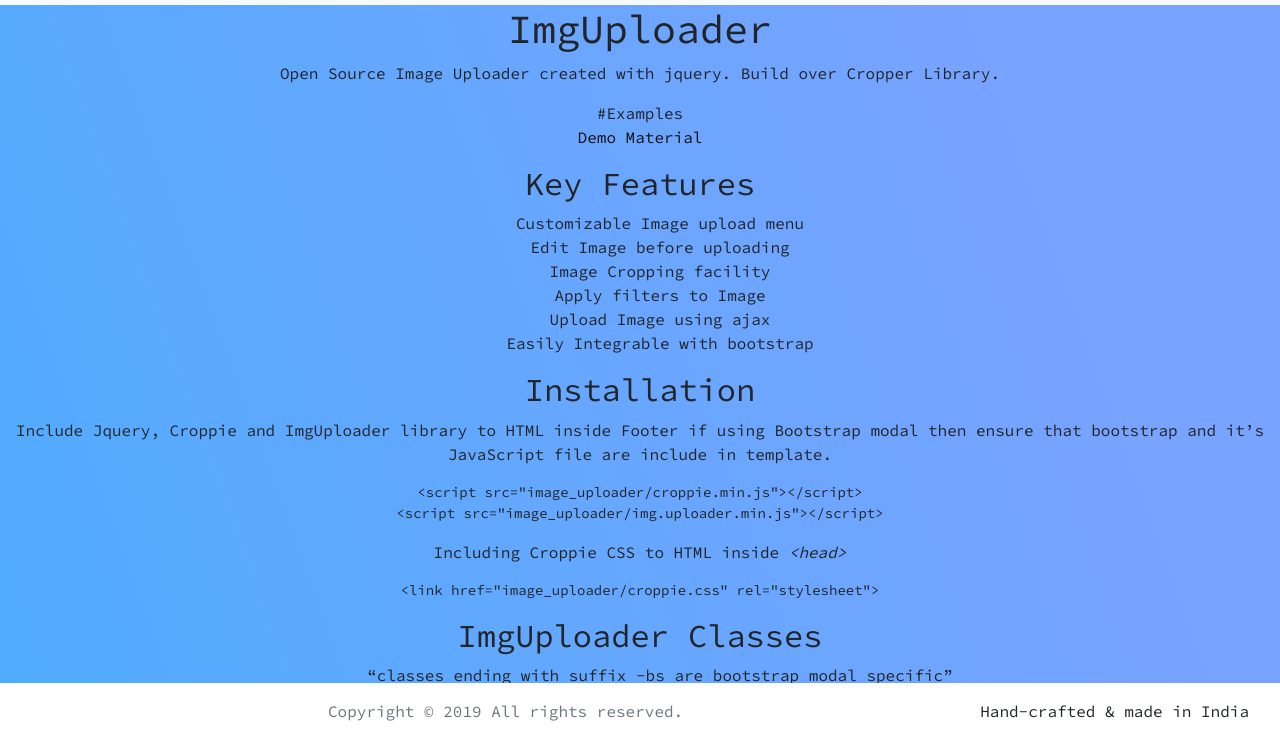
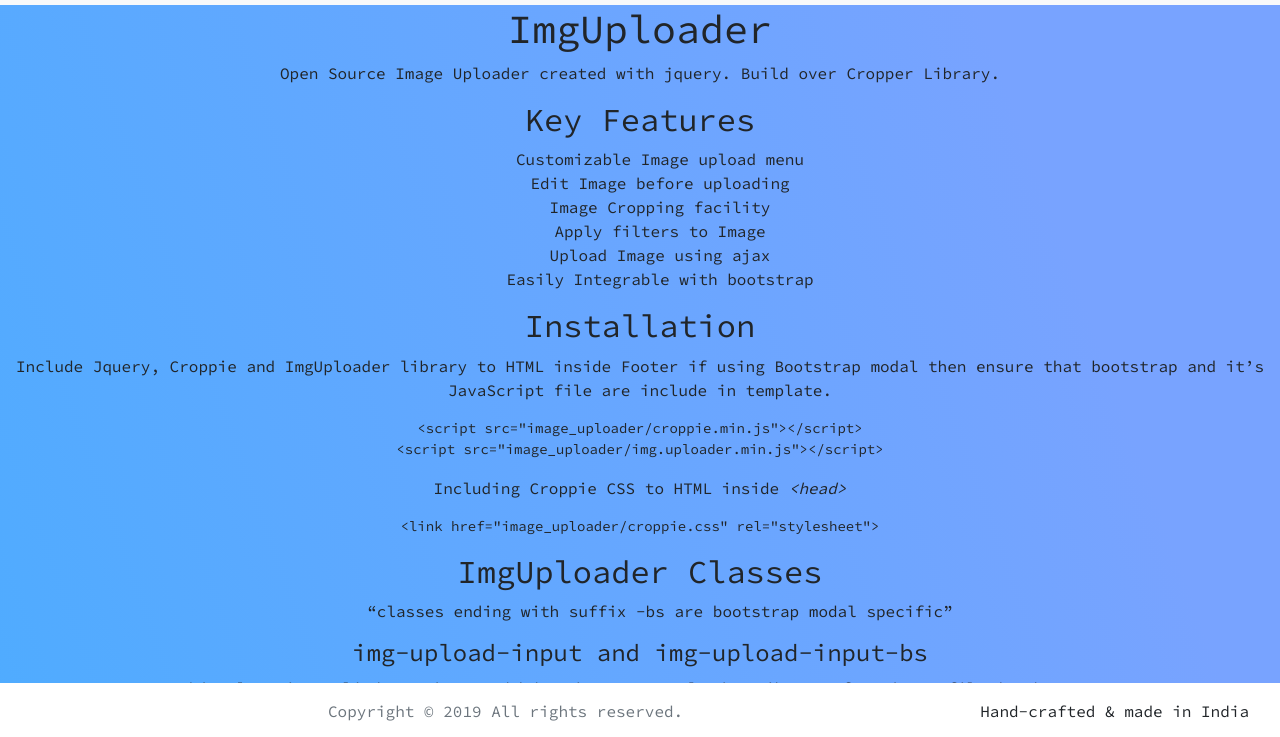
Before and after one commit to tarun-bisht/ImgUploader, a plain HTML site: page Demo/documentation.html in a window 1280 px wide. Shown: the part 61-798 px from the top of the page. Drawn offline with nearby package versions, Linux system fonts and the light colour scheme.

Commit message:
Update documentation.html

```diff
--- a/Demo/documentation.html
+++ b/Demo/documentation.html
@@ -36,8 +36,6 @@
       </nav>
 <h1 class="code-line" data-line-start=0 data-line-end=1 ><a id="ImgUploader_0"></a>ImgUploader</h1>
 <p class="has-line-data" data-line-start="2" data-line-end="3">Open Source Image Uploader created with jquery. Build over Cropper Library.</p>
-<p class="has-line-data" data-line-start="4" data-line-end="6">#Examples<br>
-<a href="https://tarun-bisht.github.io/ImgUploader/">Demo Material</a></p>
 <h2 class="code-line" data-line-start=7 data-line-end=8 ><a id="Key_Features_7"></a>Key Features</h2>
 <ul>
 <li class="has-line-data" data-line-start="8" data-line-end="9">Customizable Image upload menu</li>
```
